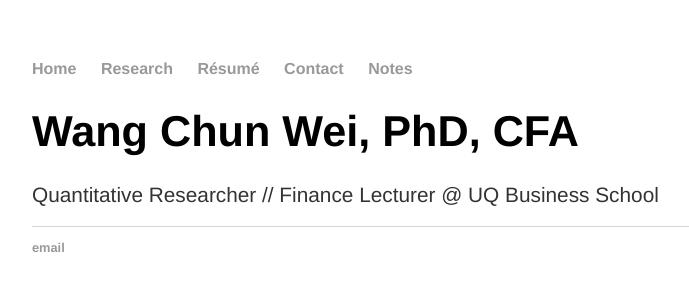
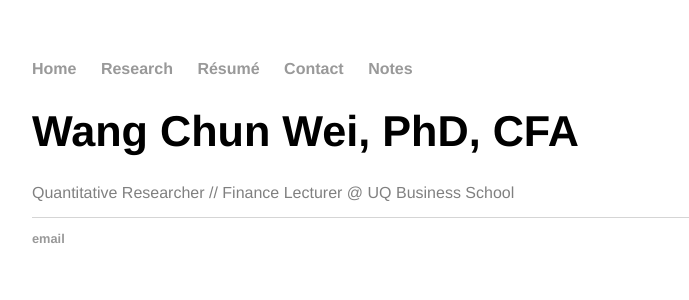
Before and after one commit to weiwangchun/weiwangchun.github.io, a Jekyll site: the page built from index.html, in a window 1280 px wide. Shown: the top 300 px of the page, without its empty margins (160-849 px from the left). Built offline with Jekyll 4.4.1, drawn with Linux system fonts in a browser that asks for light colours.

Commit message:
Update main.css

```diff
--- a/css/main.css
+++ b/css/main.css
@@ -24,10 +24,10 @@ h1 {
     font-family:'Helvetica', 'Arial', 'Sans-Serif';
 }
 p {
-    font-size: 1.3em;
+    font-size: 1em;
     font-family: 'Helvetica Neue';
     line-height: 1em;
-    color: #333;
+    color: #808080;
 }
 footer {
     border-top: 1px solid #d5d5d5;
```
